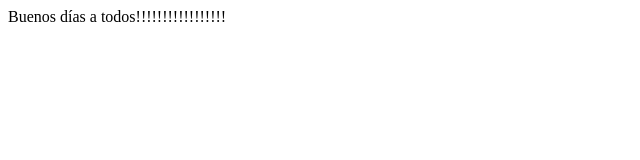
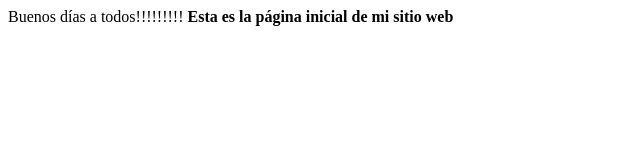
Before and after one commit to Ana-romar/ana-romar.github.io, a plain HTML site: page index.html in a window 1280 px wide. Shown: the whole page, without its empty margins (0-640 px from the left). Drawn offline with Linux system fonts and the light colour scheme.

Commit message:
Update index.html

```diff
--- a/index.html
+++ b/index.html
@@ -1,6 +1,7 @@
 <html>
 <body>
-  Buenos días a todos!!!!!!!!!!!!!!!!!
+  Buenos días a todos!!!!!!!!!
+  <b>Esta es la página inicial de mi sitio web</b>
 </body>
 
 </html>
```
